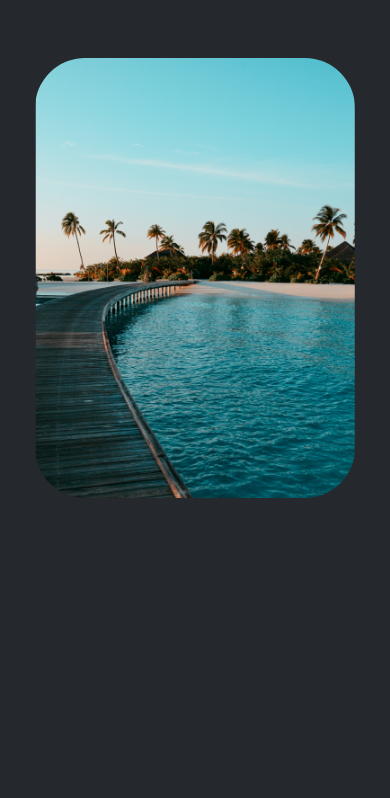
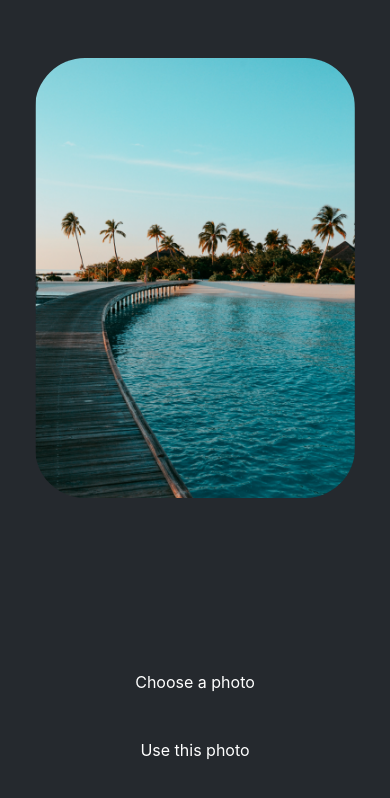
Before and after one commit to LaansDole/expo-wind-boilerplate, a React Native app: screen / in a window 390 px wide. Shown: the top 798 px of the page. Built offline with nearby package versions, Linux system fonts and the light colour scheme.

Commit message:
feature: Button component

```diff
--- a/App.js
+++ b/App.js
@@ -1,6 +1,7 @@
 import { StatusBar } from 'expo-status-bar';
 import { StyleSheet, Text, View, Image } from 'react-native';
 
+import Button from './components/Button';
 import ImageViewer from './components/ImageViewer';
 const PlaceholderImg = require('./assets/images/background-image.png')
 
@@ -9,6 +10,10 @@
     <View style={styles.container}>
       <View style={styles.imageContainer}>
         <ImageViewer placeholderImageSource={PlaceholderImg} />
+      </View>
+      <View style={styles.footerContainer}>
+        <Button label="Choose a photo" />
+        <Button label="Use this photo" />
       </View>
       <StatusBar style='auto' />
     </View>
@@ -30,4 +35,8 @@
     height: 440,
     borderRadius: 20,
   },
+  footerContainer: {
+    flex: 1 / 3,
+    alignItem: 'center',
+  }
 });
--- /dev/null
+++ b/components/Button.js
@@ -0,0 +1,37 @@
+import { StyleSheet, View, Pressable, Text } from 'react-native';
+
+export default function Button({ label }) {
+    return (
+        <View style={styles.buttonContainer}>
+            <Pressable style={styles.button} onPress={() => alert('You pressed a button.')}>
+                <Text style={styles.buttonLabel}>{label}</Text>
+            </Pressable>
+        </View>
+    );
+}
+
+const styles = StyleSheet.create({
+    buttonContainer: {
+        width: 320,
+        height: 68,
+        marginHorizontal: 20,
+        alignItems: 'center',
+        justifyContent: 'center',
+        padding: 3,
+    },
+    button: {
+        borderRadius: 10,
+        width: '100%',
+        height: '100%',
+        alignItems: 'center',
+        justifyContent: 'center',
+        flexDirection: 'row',
+    },
+    buttonIcon: {
+        paddingRight: 8,
+    },
+    buttonLabel: {
+        color: '#fff',
+        fontSize: 16,
+    },
+});
```
